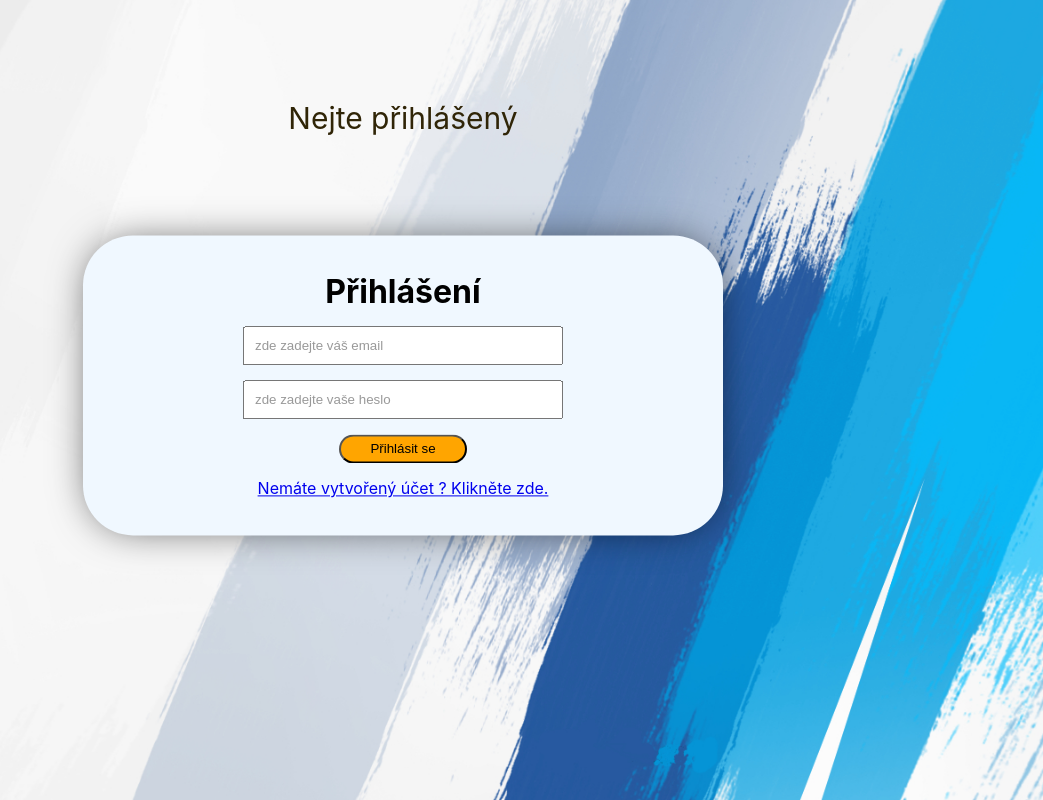
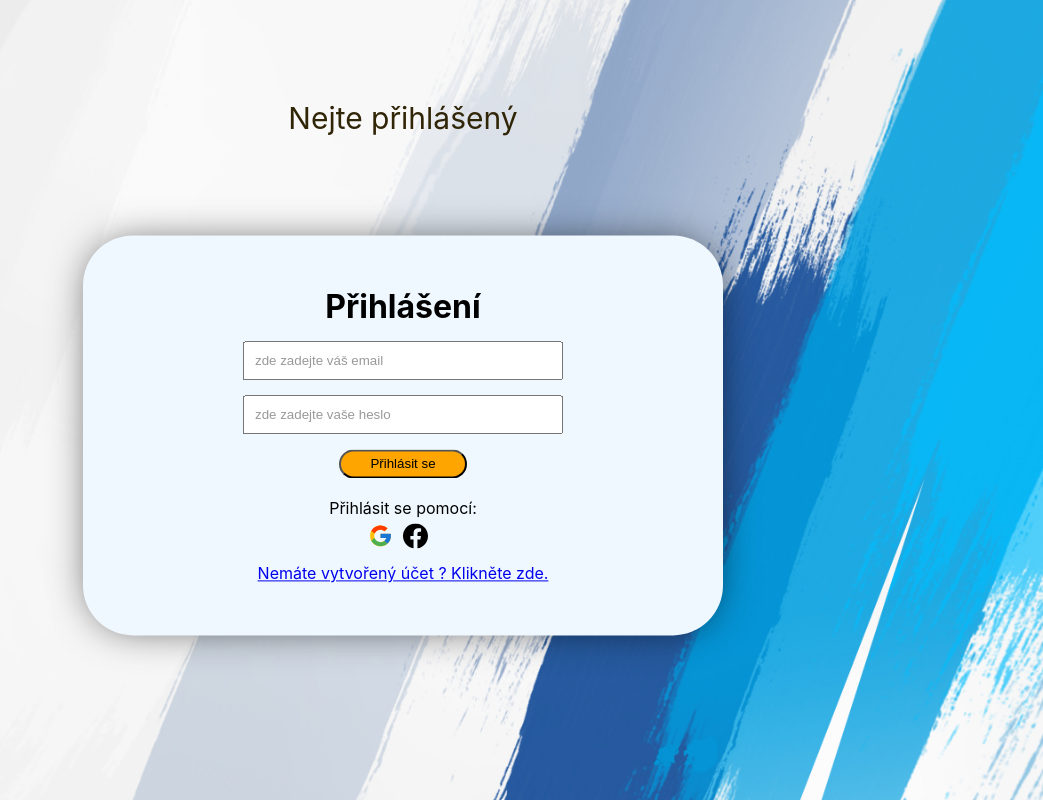
Before and after one commit to MilanMizera/add-your-tasks-react, a React (Create React App) app: page /prihlaseni in a window 1280 px wide. Shown: the whole page, without its empty margins (237-1280 px from the left). Built offline with nearby package versions, Linux system fonts and the light colour scheme; no server answers.

Commit message:
Přidání přihlášení google účtem i facebookem ale fb zatím blbne

```diff
--- a/src/data/firebase.js
+++ b/src/data/firebase.js
@@ -1,7 +1,7 @@
 // Import the functions you need from the SDKs you need
 import { initializeApp } from "firebase/app";
 import { getAnalytics } from "firebase/analytics";
-import {getAuth} from "firebase/auth"
+import {getAuth, GoogleAuthProvider} from "firebase/auth"
 // TODO: Add SDKs for Firebase products that you want to use
 // https://firebase.google.com/docs/web/setup#available-libraries
 
@@ -20,7 +20,8 @@ const firebaseConfig = {
 // Initialize Firebase
 const app = initializeApp(firebaseConfig);
 const analytics = getAnalytics(app);
+const auth = getAuth(app)
+// předá přihlášení pomocí google účtu
+const googleProvider = new GoogleAuthProvider()
 
-const auth = getAuth(app)
-
-export {app, auth}
+export {app, auth, googleProvider}
--- a/src/pages/auth/loginPage/Login.jsx
+++ b/src/pages/auth/loginPage/Login.jsx
@@ -1,11 +1,14 @@
 import "./login.css"
 //react
-import { useState } from "react"
+import { useEffect, useState } from "react"
 import { Link } from "react-router-dom";
 //databáze
-import { auth } from "../../../data/firebase"
-import { signInWithEmailAndPassword } from "firebase/auth"
+import { auth, googleProvider } from "../../../data/firebase"
+import { signInWithEmailAndPassword, signInWithPopup, FacebookAuthProvider } from "firebase/auth"
 import AuthDetails from "../AuthDetails"
+//ikonky
+import { FcGoogle} from "react-icons/fc";
+import { BsFacebook } from "react-icons/bs";
 
 
 
@@ -14,6 +17,9 @@ export const Login = () => {
 
   const [email, setEmail] = useState("")
   const [password, setPassword] = useState("")
+  //přihlášení pomocí googlu
+  const [googleValue, setGoogleValue] = useState("")
+  const [facebookValue, setFacebookValue] = useState("")
 
 
   const signIn = (e) => {
@@ -28,9 +34,47 @@ export const Login = () => {
         console.log(error)
 
       })
+  }
+
+//přihlášení pomocí googlu
+  const signInWithGoogle = () => {
 
 
+    signInWithPopup(auth, googleProvider).then((data)=>{
+
+    setGoogleValue(data.user.email)
+    localStorage.setItem("googlEmail",data.user.email)
+
+    })
   }
+
+  useEffect(()=> {
+
+setGoogleValue(localStorage.getItem("googleEmail"))
+
+
+  })
+
+  //přihlášení pomocí facebooku
+   const signInWithFacebook = ()=> {
+
+const facebookProvider = new FacebookAuthProvider()
+    signInWithPopup(auth, facebookProvider ).then((data)=>{
+
+      setFacebookValue(data.user.email)
+      localStorage.setItem("facebookEmail",data.user.email)
+
+      })
+
+   }
+
+   useEffect(()=> {
+
+    setFacebookValue(localStorage.getItem("facebookEmail"))
+
+
+      })
+
 
 
   return (
@@ -45,7 +89,14 @@ export const Login = () => {
           <input className="sign-in-input" onChange={(e) => setEmail(e.target.value)} type="email" placeholder="zde zadejte váš email" value={email}></input>
           <input className="sign-in-input" onChange={(e) => setPassword(e.target.value)} type="password" placeholder="zde zadejte vaše heslo" value={password}></input>
           <input className="sign-in-button" type="submit" value="Přihlásit se" ></input>
+          <div className="three-side-sign-in-wrapper">
+          <p className="sign-in-icons-text">Přihlásit se pomocí:</p>
+          <div className="sign-in-icons-wrapper">
+          <FcGoogle className="fb-sign-in-icon" onClick={signInWithGoogle}></FcGoogle>
+         <BsFacebook className="go-sign-in-icon" onClick={signInWithFacebook}></BsFacebook>
+         </div>
           <Link to="/registrace" className="register-text">Nemáte vytvořený účet ? Klikněte zde.</Link>
+          </div>
         </form>
       </div>
 
--- a/src/pages/auth/loginPage/login.css
+++ b/src/pages/auth/loginPage/login.css
@@ -69,13 +69,40 @@ cursor: pointer;
     box-shadow: 0px 0px 42px -10px rgba(0,0,0,0.75);
     width: 50%;
     margin: auto;
-    height: 300px;
+    height: 400px;
     margin-top: 100px;
     border-radius: 50px;
     transform: translatey(0px);
 	animation: float 6s ease-in-out infinite;
   background-color: aliceblue;
+}
 
+.three-side-sign-in-wrapper {
+
+display: flex;
+justify-content: center;
+align-items: center;
+flex-direction: column;
+margin-top: 20px;
+
+}
+
+.sign-in-icons-wrapper {
+
+display: flex;
+flex-wrap: nowrap;
+justify-content: center;
+align-items: center;
+
+}
+
+.go-sign-in-icon, .fb-sign-in-icon {
+
+
+font-size: 25px;
+margin-right: 10px;
+margin-top: 5px;
+cursor: pointer;
 
 
 }
--- a/src/pages/auth/registerPage/register.css
+++ b/src/pages/auth/registerPage/register.css
@@ -76,6 +76,7 @@ cursor: pointer;
 
 color: rgb(77, 77, 77);
 margin-bottom: 5px;
+font-size: 13px;
 
 
 }
```
